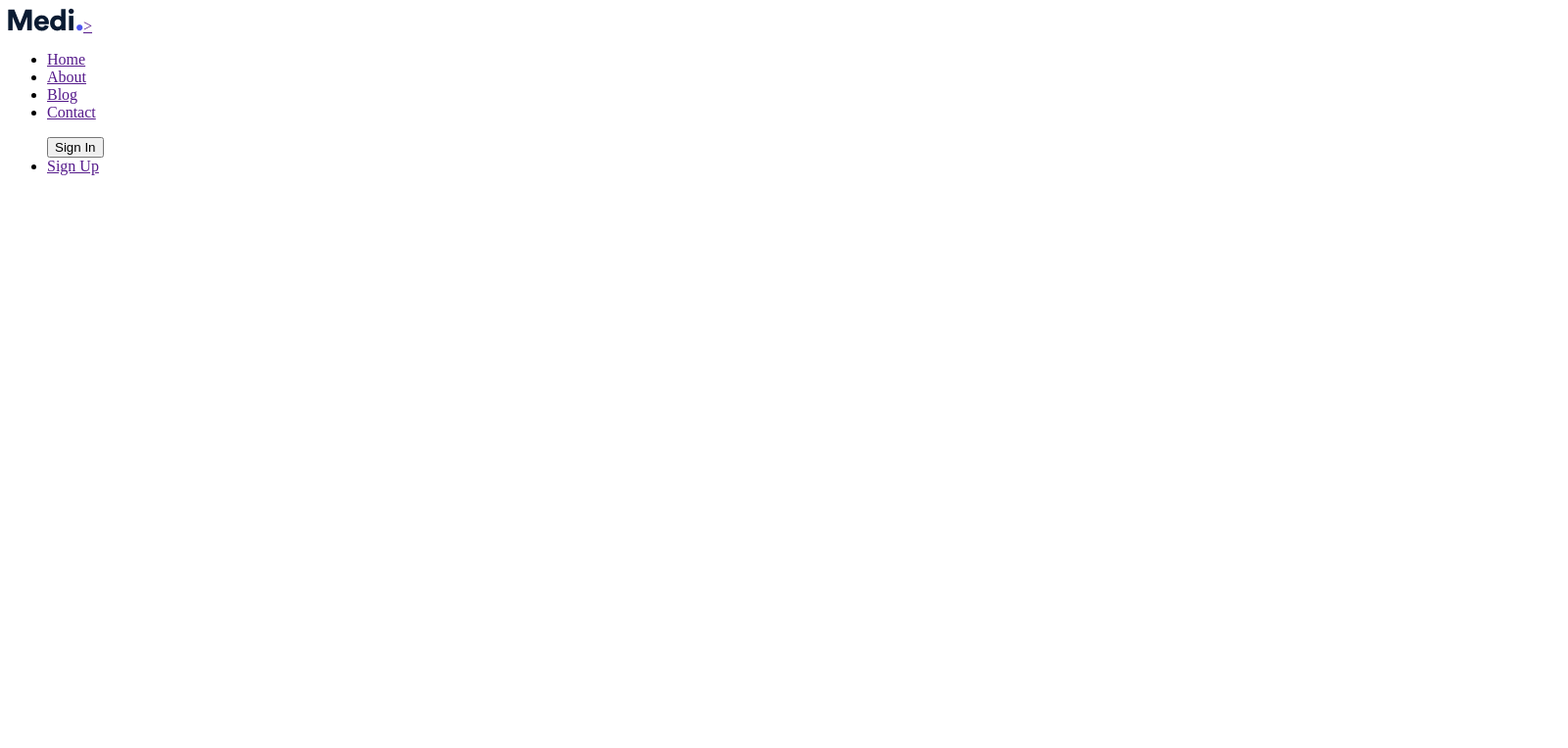
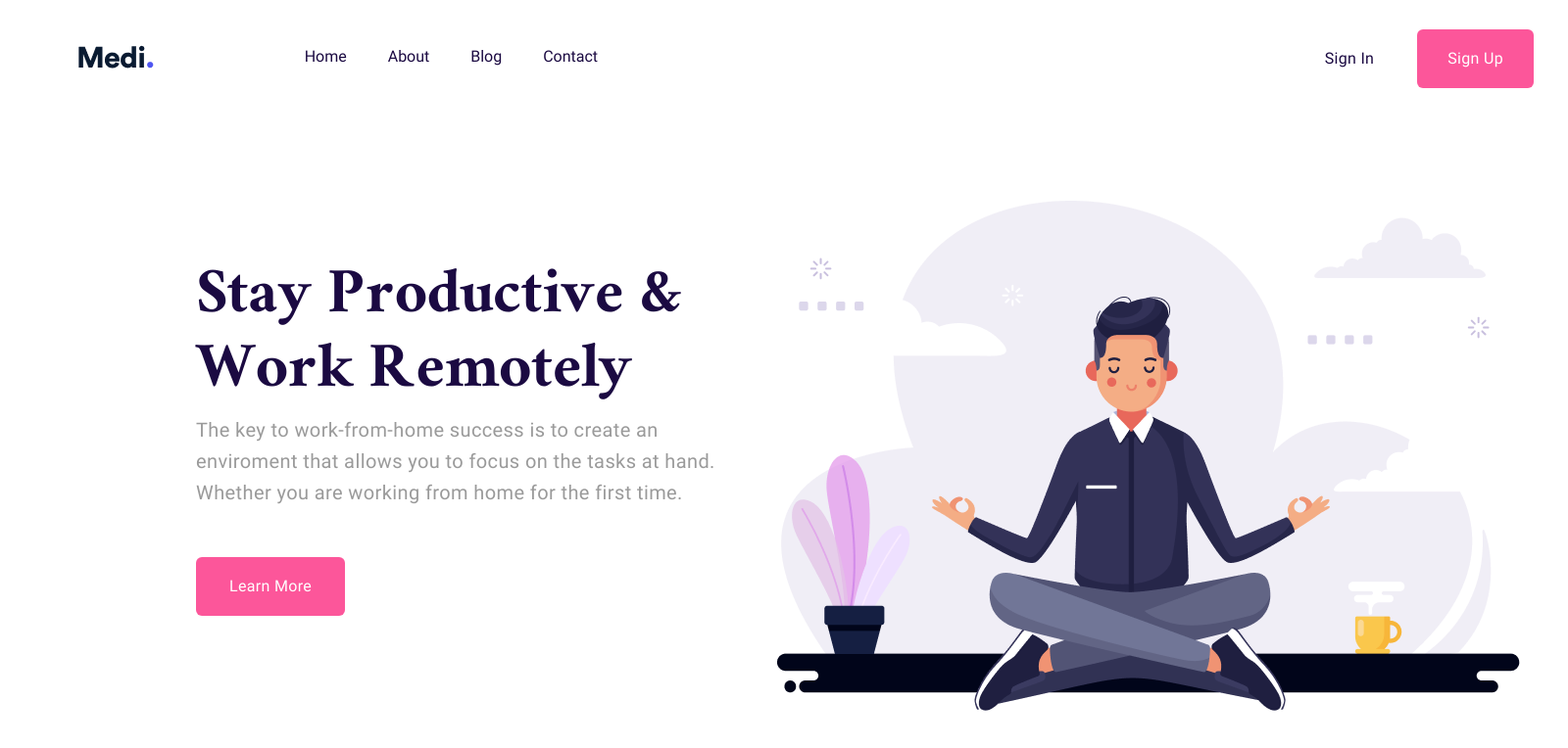
Before and after one commit to IT-Cluster-Academy-FWD/fwdo-2-layout-practice, a plain HTML site: page team/artem.html in a window 1280 px wide. Shown: the whole page at 98% size, 1600 px wide, since content can reach past the window. Drawn offline with Linux system fonts and the light colour scheme.

Commit message:
task done

```diff
--- a/css/artem.css
+++ b/css/artem.css
@@ -1,3 +1,9 @@
+* {
+  box-sizing: border-box;
+  margin: 0;
+  padding: 0;
+}
+
 @font-face {
   font-family: "Ramaraja";
     src: url("/fonts/Ramaraja-Regular.ttf");
@@ -9,6 +15,109 @@
   src: url("/fonts/Roboto-Regular.ttf");
 }
 
+.btn {
+  padding: 18px 31px;
+  border-radius: 6px;
+  font-family: Roboto;
+  font-style: normal;
+  font-weight: normal;
+  font-size: 16px;
+  line-height: 24px;
+  text-align: center;
+  letter-spacing: 0.02em;
+  color: #1B0A42;
+  border: 0;
+  outline: 0;
+  background: transparent;
+}
+
+.btn-pink {
+  background: #FC569A;
+  color: #fff;
+  }
+
+
+
+/* Header */
 .header {
+  display: flex;
+  align-items: center;
+  justify-content: space-between;
 
 }
+
+.nav-items .btn {
+  margin-left: 9px;
+}
+
+.main-wrapper {
+  width: 1600px;
+  margin: auto;
+  padding: 30px 35px 0 80px;
+}
+
+/* Section */
+.banner {
+  min-height: 526px;
+  background: url(/img/frame_4.png) bottom right no-repeat;
+  margin-top: 115px;
+  margin-left: 120px;
+}
+
+.banner h1 {
+  width: 497px;
+  font-family: Ramaraja;
+  font-style: normal;
+  font-weight: normal;
+  font-size: 72px;
+  line-height: 76px;
+  letter-spacing: 0.02em;
+  color: #1B0A42;
+  padding-top: 66px;
+}
+
+.banner p {
+  width: 579px;
+  font-family: Roboto;
+  font-style: normal;
+  font-weight: normal;
+  font-size: 20px;
+  line-height: 32px;
+  letter-spacing: 0.02em;
+  color: #9A9A9A;
+}
+
+.banner .btn {
+  width: 152px;
+  margin-top: 50px;
+}
+
+.link-logo {
+  width: 95.2px;
+  display: inline-block;
+}
+
+.navigation ul{
+  list-style: none;
+  margin-left: 97.5px;
+  font-family: Roboto;
+  font-style: normal;
+  font-weight: normal;
+  font-size: 16px;
+  line-height: 24px;
+}
+
+.navigation ul li {
+  display: inline;
+}
+
+.navigation {
+  display: flex;
+}
+
+.navigation a {
+  margin-right: 38px;
+  text-decoration:none ;
+  font-family: Roboto;
+  color: #1B0A42;
+}
--- a/team/artem.html
+++ b/team/artem.html
@@ -4,16 +4,16 @@
   <meta charset="UTF-8">
   <meta name="viewport" content="width=device-width, initial-scale=1.0">
   <link rel="stylesheet" href="/css/artem.css">
-  <title>artem</title>
+  <title>frame12</title>
 </head>
 <body>
+  <div class="main-wrapper">
     <header class="header">
+      <nav class="navigation">
         <div class="container header-container">
           <a href="" class="link-logo">
-      <img src="/img/logo.png" alt="Lending logo">></a>
+            <img src="/img/logo.png" alt="Lending logo"></a>
         </div>
-
-  <nav class="navigation">
         <ul class="nav-items nav-main-items">
           <li class="nav-item ">
             <a href="" class="nav-link">Home</a>
@@ -28,20 +28,22 @@
             <a href="" class="nav-link">Contact</a>
           </li>
         </ul>
-      </li>
-    </ul>
       </nav>
-  <div>
-    <ul class="nav-items">
-      <button class="nav-sign-in">Sign In</button>
-
-      <li class="nav-item">
-        <a href="" class="nav-sign-up">Sign Up</a>
-      </li>
+      <div class="nav-items">
+          <button class="btn">Sign In</button>
+          <button class="btn btn-pink">Sign Up</button>
       </div>
-
     </header>
-
+    <main>
+      <section class="banner">
+        <h1>Stay Productive &
+          Work Remotely</h1>
+        <p>The key to work-from-home success is to create an
+          enviroment that allows you to focus on the tasks at hand. Whether you are working from home for the first time.</p>
+        <button class="btn btn-pink">Learn More</button>
+      </section>
+    </main>
+</div>
 
 </body>
 </html>
```
Lines whose indentation alone changed are shown as unchanged.
